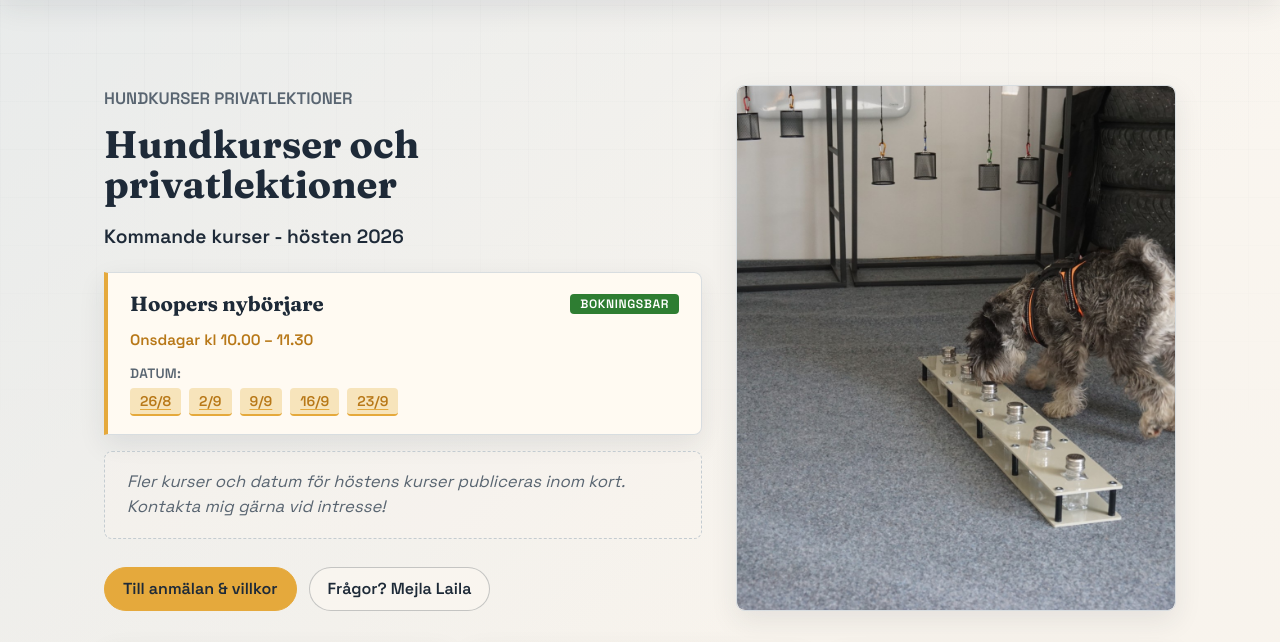
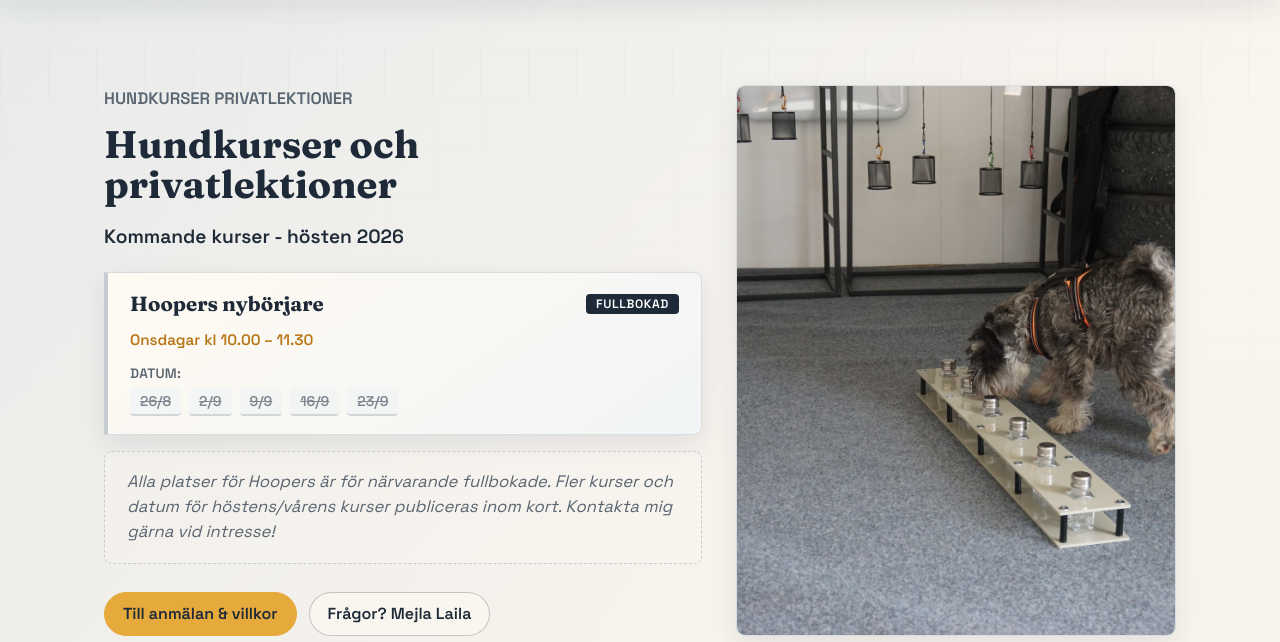
Before and after one commit to MikhailKliuchnikov/Lyckosvansen, a plain HTML site: page index.html in a window 1280 px wide. Both pictures are taken after a click on the link "Kurser". Shown: the part 139-781 px from the top of the page. Drawn offline with Linux system fonts and the light colour scheme.

Commit message:
Uppdaterad bokningsdatumer

```diff
--- a/index.html
+++ b/index.html
@@ -269,25 +269,25 @@
           <h2>Hundkurser och privatlektioner</h2>
           <p class="section-lead">Kommande kurser - hösten 2026</p>
           <div class="upcoming-courses-list">
-            <div class="course-item open-course">
+            <div class="course-item fully-booked-course">
               <div class="course-header">
                 <span class="course-title">Hoopers nybörjare</span>
-                <span class="badge badge-open">Bokningsbar</span>
+                <span class="badge badge-full">Fullbokad</span>
               </div>
               <span class="course-time">Onsdagar kl 10.00 – 11.30</span>
               <div class="course-dates-container">
                 <span class="dates-label">Datum:</span>
                 <div class="course-dates-list">
-                  <span class="date-pill open">26/8</span>
-                  <span class="date-pill open">2/9</span>
-                  <span class="date-pill open">9/9</span>
-                  <span class="date-pill open">16/9</span>
-                  <span class="date-pill open">23/9</span>
+                  <span class="date-pill booked">26/8</span>
+                  <span class="date-pill booked">2/9</span>
+                  <span class="date-pill booked">9/9</span>
+                  <span class="date-pill booked">16/9</span>
+                  <span class="date-pill booked">23/9</span>
                 </div>
               </div>
             </div>
             <div class="course-placeholder">
-              <p>Fler kurser och datum för höstens kurser publiceras inom kort. Kontakta mig gärna vid intresse!</p>
+              <p>Alla platser för Hoopers är för närvarande fullbokade. Fler kurser och datum för höstens/vårens kurser publiceras inom kort. Kontakta mig gärna vid intresse!</p>
             </div>
           </div>
           <div class="hero-actions">
--- a/style.css
+++ b/style.css
@@ -791,6 +791,15 @@ figcaption,
   box-shadow: var(--shadow);
 }
 
+.course-item.fully-booked-course {
+  border-left-color: var(--line-strong);
+  background: linear-gradient(145deg, var(--surface), var(--slate-soft));
+}
+
+.course-item.fully-booked-course:hover {
+  transform: none;
+}
+
 .course-title {
   font-family: "Fraunces", Georgia, serif;
   font-size: 1.28rem;
@@ -853,6 +862,16 @@ figcaption,
   color: #181512;
 }
 
+.badge-full {
+  background-color: var(--navy);
+  color: #ffffff;
+}
+
+[data-theme="dark"] .badge-full {
+  background-color: var(--line-strong);
+  color: var(--ink);
+}
+
 .badge-completed {
   background-color: var(--line-strong);
   color: var(--navy);
@@ -918,12 +937,28 @@ figcaption,
   font-weight: 700;
 }
 
+.date-pill.booked {
+  background-color: var(--slate-soft);
+  color: var(--muted);
+  text-decoration: line-through;
+  opacity: 0.76;
+  border-bottom: 2px solid var(--line-strong);
+}
+
 .date-pill.completed {
   background-color: var(--slate-soft);
   color: var(--muted);
   text-decoration: line-through;
   opacity: 0.7;
   border-bottom: 2px solid var(--line);
+}
+
+.course-booking-note {
+  margin: 4px 0 0;
+  max-width: 58ch;
+  color: var(--muted);
+  font-size: 0.94rem;
+  line-height: 1.55;
 }
 
 /* Avslutade Kurser Section */
```
